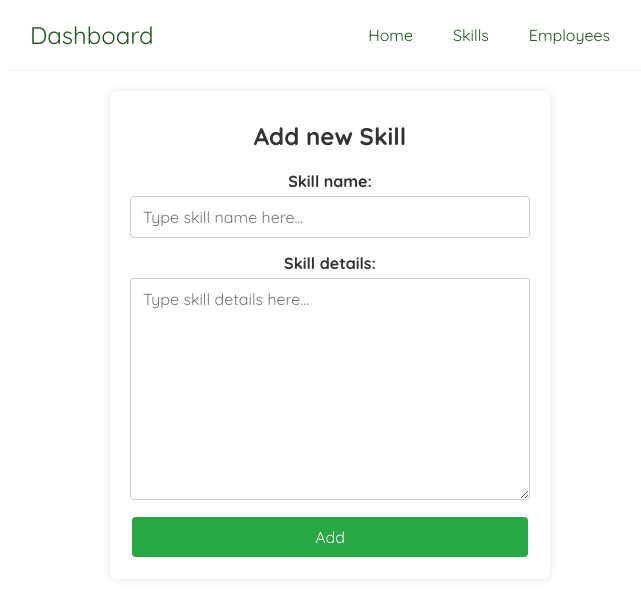
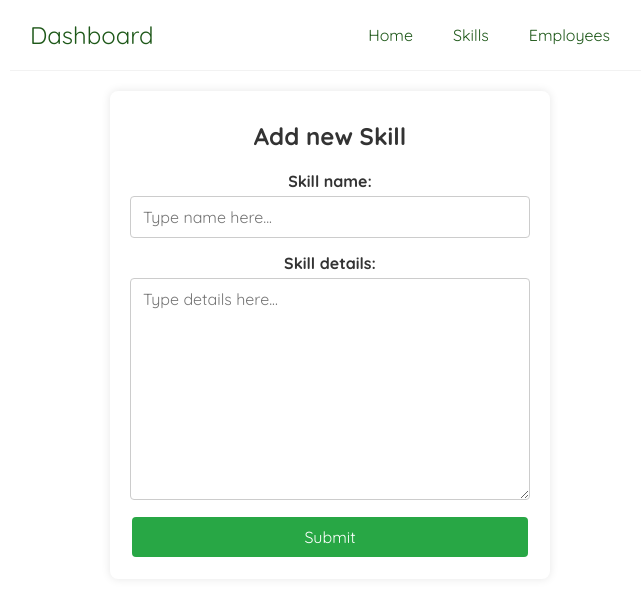
Before and after one commit to MikeChatzakis/Full_Stack_Challenge_Frontend, a React (Create React App) app: page /add-skill in a window 1280 px wide. Shown: the top 596 px of the page, without its empty margins (310-951 px from the left). Built offline with nearby package versions, Linux system fonts and the light colour scheme.

Commit message:
Added dynamic Add_page
Applied this to Add Skill
Need to apply this to add employee

```diff
--- a/package.json
+++ b/package.json
@@ -9,7 +9,7 @@
     "react": "^18.3.1",
     "react-dom": "^18.3.1",
     "react-router-dom": "^5.3.4",
-    "react-scripts": "5.0.1",
+    "react-scripts": "^5.0.1",
     "web-vitals": "^2.1.4"
   },
   "scripts": {
--- a/src/css/styles.css
+++ b/src/css/styles.css
@@ -173,6 +173,11 @@
   margin: 2px;
 }
 
+.newSkillData {
+  display: flex;
+  flex-direction: column;
+}
+
 .newSkill button:hover {
   background-color: #218838;
 }
--- a/src/views/employee_views/add_employee.js
+++ b/src/views/employee_views/add_employee.js
@@ -3,6 +3,7 @@ import { useHistory } from 'react-router-dom/cjs/react-router-dom.min';
 import useFetch from '../../custom/useFetch';
 import Add_skill from '../skill_views/add_skill';
 import PlainList from '../partials/plain_list';
+import SubmitPage from '../partials/submit_page';
 
 const Add_employee = () => {
 
@@ -81,7 +82,7 @@ const Add_employee = () => {
 
     return (
         <div className='newSkill_wrapper'>
-            <div className="newSkill">
+            {/* <div className="newSkill">
                 <h2>Add new Employee</h2>
                 <form onSubmit={handleSubmit}>
                     <label>Name:</label>
@@ -99,6 +100,10 @@ const Add_employee = () => {
                     {!isPending && <button>Add</button>}
                     {isPending && <button>Adding...</button>}
                 </form>
+            </div> */}
+
+            <div>
+                <SubmitPage title="Skill" url="http://localhost:3002/api/addSkill" data={newEmployee} setData={setNewEmployee} />
             </div>
 
             <div>
--- /dev/null
+++ b/src/views/partials/submit_page.js
@@ -0,0 +1,62 @@
+import {useState} from 'react';
+import { useHistory } from 'react-router-dom/cjs/react-router-dom.min';
+
+import React from 'react';
+
+
+
+const SubmitPage = ({title, url , data, setData}) => {
+
+    const [error, setError] = useState(null);
+    const [isPending, setIsPending] = useState(false);
+    const history=useHistory();
+
+    const handleSubmit = (e) => {
+        e.preventDefault();
+        setIsPending(true);
+        console.log("data here:");
+        console.log(url);
+
+        fetch(url,{
+            method: 'POST',
+            headers: {"Content-type": "application/json"},
+            body: JSON.stringify(data)
+        })
+        .then(res => res.json())
+        .then(createdObject => {
+            setIsPending(false);
+            history.push('/');
+        })
+        .catch( (err) => {
+            setIsPending(false);
+            setError(err.message);
+            console.log(error);
+        })
+    }
+
+    return (
+        <div className='newSkill_wrapper'>
+            <div className="newSkill">
+                <h2>Add new {title}</h2>
+                <form onSubmit={handleSubmit}>
+                    {data && Object.keys(data).map(key => (
+                        <div key={key} className='newSkillData'>
+                            <label>{title} {key}:</label>
+                            {key !== 'details' ? (
+                            <input type='text' required value={data[key]} onChange={(e) => setData(prevData => ({...prevData,[key]:e.target.value}))} placeholder={`Type ${key} here...`}></input>
+                            ):(
+                            <textarea type='text' cols="50" rows="10" required value={data[key]} onChange={(e) => setData(prevData => ({...prevData,[key]:e.target.value}))} placeholder={`Type ${key} here...`}></textarea>
+                            )}
+
+                        </div>
+                    ))}
+                    <button type="submit" disabled={isPending}> {isPending ? 'Submitting...' : 'Submit'} </button>
+                    {error && <div className="error">{error}</div>}
+                </form>
+            </div>
+        </div>
+
+    )
+}
+
+export default SubmitPage;
--- a/src/views/skill_views/add_skill.js
+++ b/src/views/skill_views/add_skill.js
@@ -1,11 +1,11 @@
 import {useState} from 'react';
 import { useHistory } from 'react-router-dom/cjs/react-router-dom.min';
+import SubmitPage from '../partials/submit_page';
 
 
 const Add_skill = () => {
 
-    const [name,setName] = useState('');
-    const [details,setDetails] = useState('');
+    const [newSkill,setNewSkill] = useState({name:'', details:''});
 
     const [error, setError] = useState(null);
 
@@ -15,14 +15,12 @@ const Add_skill = () => {
 
     const handleSubmit = (e) => {
         e.preventDefault();
-        const this_skill={name:name,details:details};
-
         setIsPending(true);
 
         fetch('http://localhost:3002/api/addSkill',{
             method: 'POST',
             headers: {"Content-type": "application/json"},
-            body: JSON.stringify(this_skill)
+            body: JSON.stringify(newSkill)
         })
         .then(res => res.json())
         .then(createdObject => {
@@ -36,21 +34,7 @@ const Add_skill = () => {
     }
 
     return (
-        <div className='newSkill_wrapper'>
-            <div className="newSkill">
-                <h2>Add new Skill</h2>
-                <form onSubmit={handleSubmit}>
-                    <label>Skill name:</label>
-                    <input type='text' required value={name} onChange={(e) => setName(e.target.value)} placeholder='Type skill name here...'></input>
-
-                    <label>Skill details:</label>
-                    <textarea type='text' cols="50" rows="10" required value={details} onChange={(e) => setDetails(e.target.value)} placeholder='Type skill details here...'></textarea>
-
-                    {!isPending && <button>Add</button>}
-                    {isPending && <button>Adding...</button>}
-                </form>
-            </div>
-        </div>
+         <SubmitPage title="Skill" url="http://localhost:3002/api/addSkill" data={newSkill} setData={setNewSkill} />
     )
 }
 
```
Also changed, not shown: 1 other file (tests, documents, lock files or other folders).
